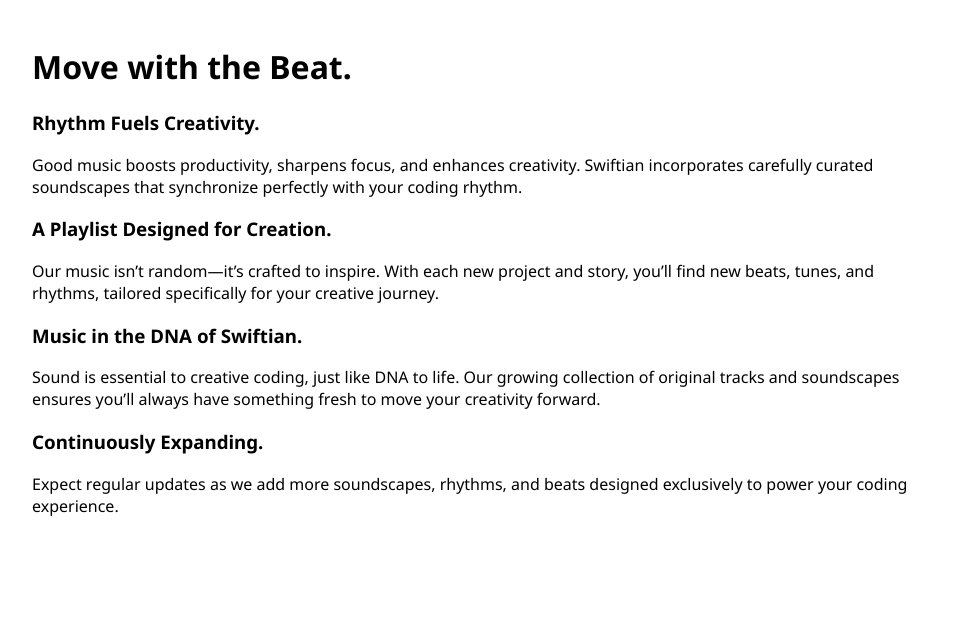
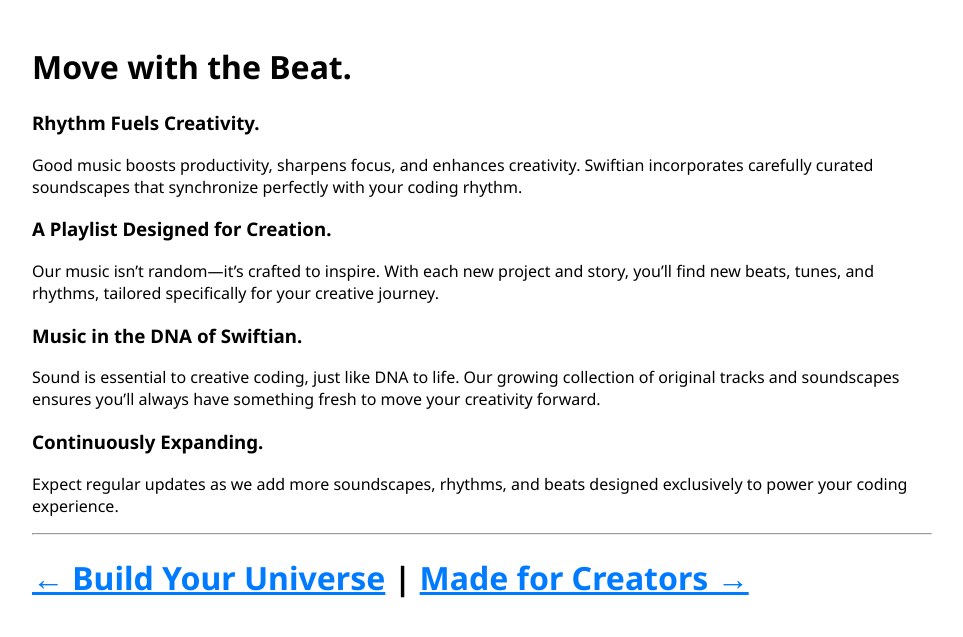
Before and after one commit to ThinkSwift/Swiftian, a Jekyll site: the page built from groove/index.md, in a window 1280 px wide. Shown: the top 637 px of the page, without its empty margins (158-1121 px from the left). Built offline with Jekyll 4.4.1, drawn with Linux system fonts in a browser that asks for light colours.

Commit message:
Update index.md

```diff
--- a/groove/index.md
+++ b/groove/index.md
@@ -18,3 +18,7 @@
 
 ### Continuously Expanding.
 Expect regular updates as we add more soundscapes, rhythms, and beats designed exclusively to power your coding experience.
+
+---
+
+# [← Build Your Universe](/universe/) | [Made for Creators →](/creators/)
```
